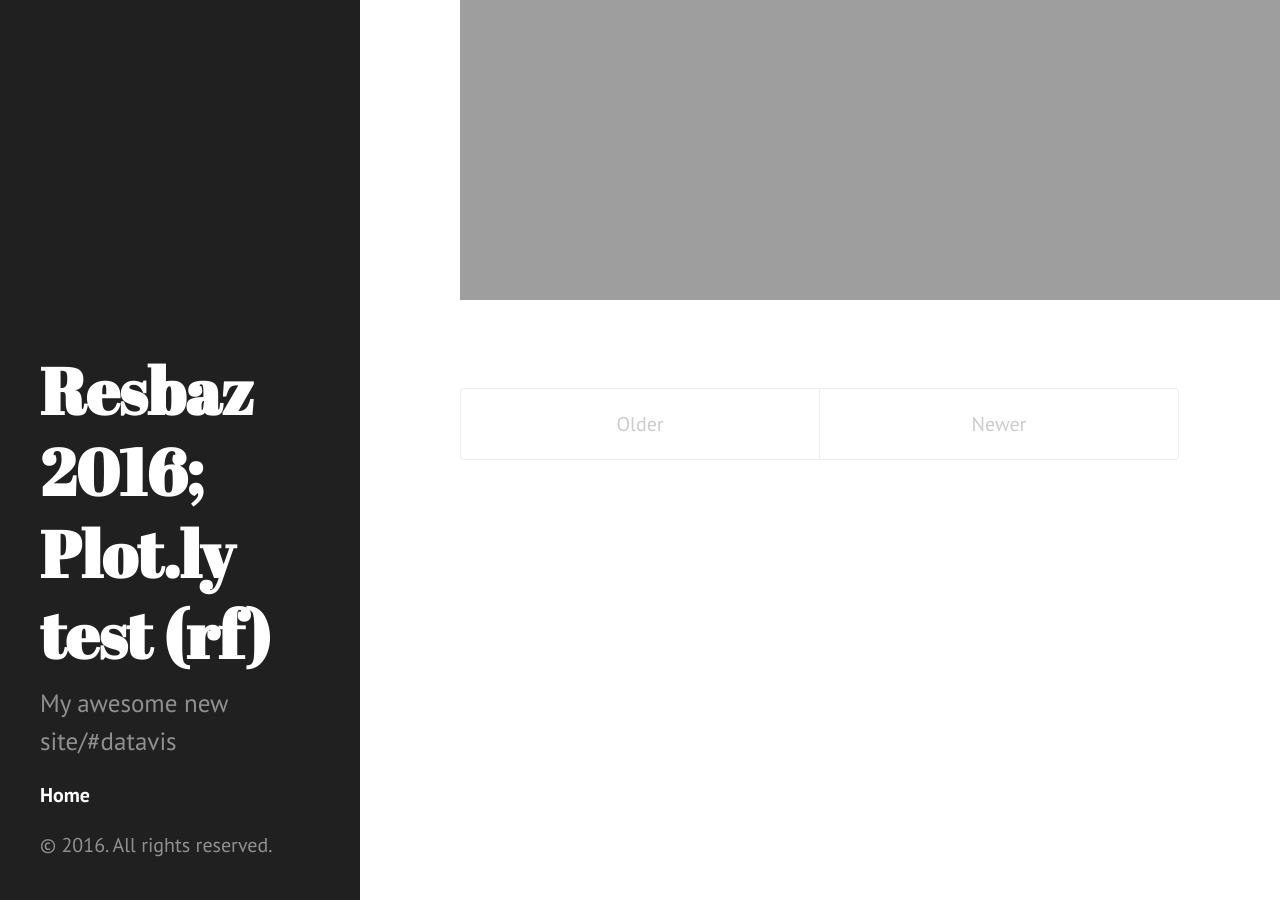
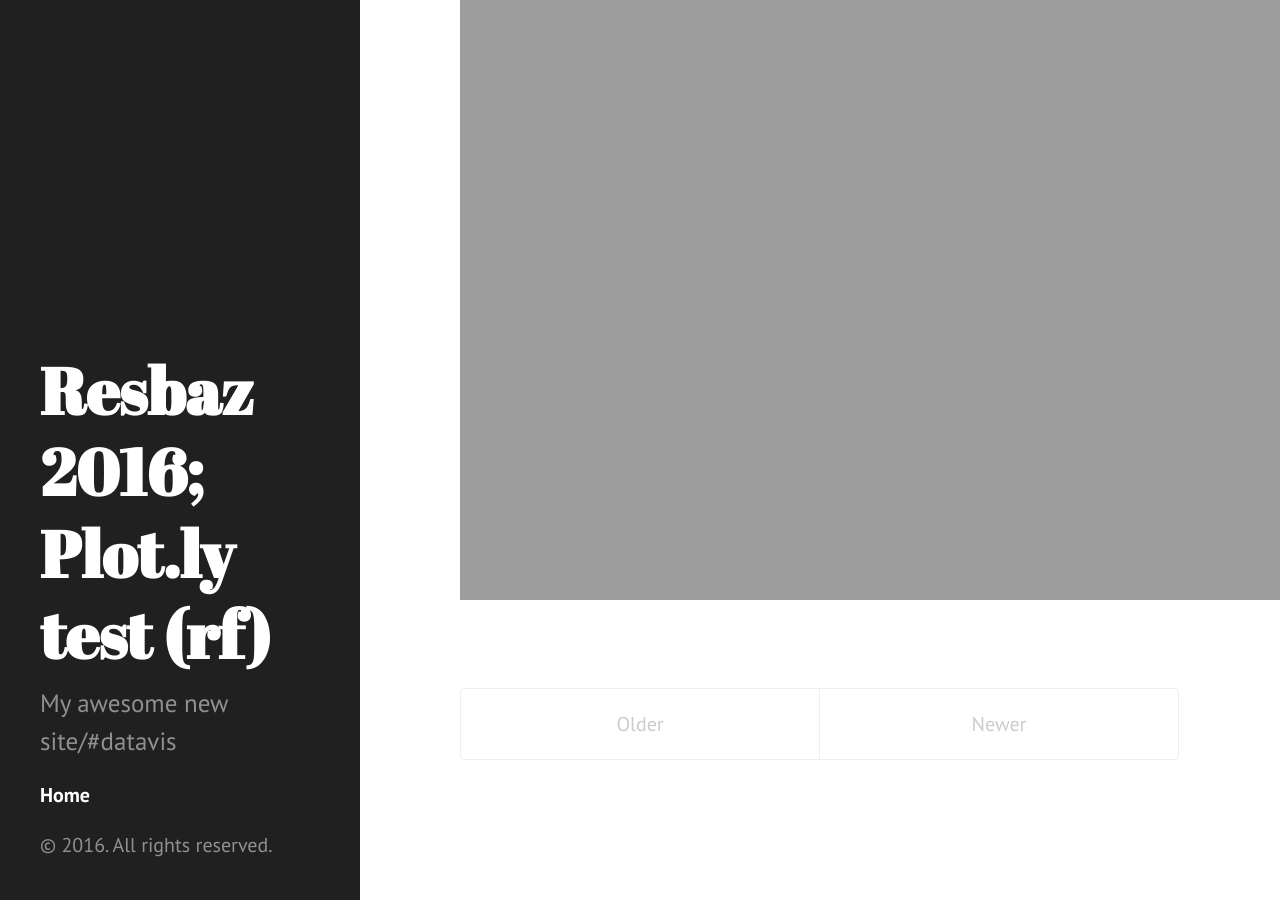
Before and after one commit to areff2000/areff2000.github.io, a Jekyll site: the page built from index.html, in a window 1280 px wide and 900 px high, scrolled down 918 px. Built offline with Jekyll 4.4.1, drawn with Linux system fonts in a browser that asks for light colours; the list of posts is cut into pages by our own code.

Commit message:
Post update: Climate change: Melbourne: is it real?

```diff
--- a/_posts/2016-02-03-climate-change-melbourne-is-it-real.markdown
+++ b/_posts/2016-02-03-climate-change-melbourne-is-it-real.markdown
@@ -11,4 +11,4 @@ My first plot.ly interactive plot..........
 <iframe width="700" height="400" frameborder="0" scrolling="no" src="https://plot.ly/~areff20000/1.embed"></iframe>
 
 2. Hans Rosling Data; D3 example
-<iframe width="900" height="500" frameborder="0" scrolling="no" src="http://areff2000.github.io/d3-bubble-plot/d3-plot/"></iframe>
+<iframe width="900" height="800" frameborder="0" scrolling="no" src="http://areff2000.github.io/d3-bubble-plot/d3-plot/"></iframe>
```
